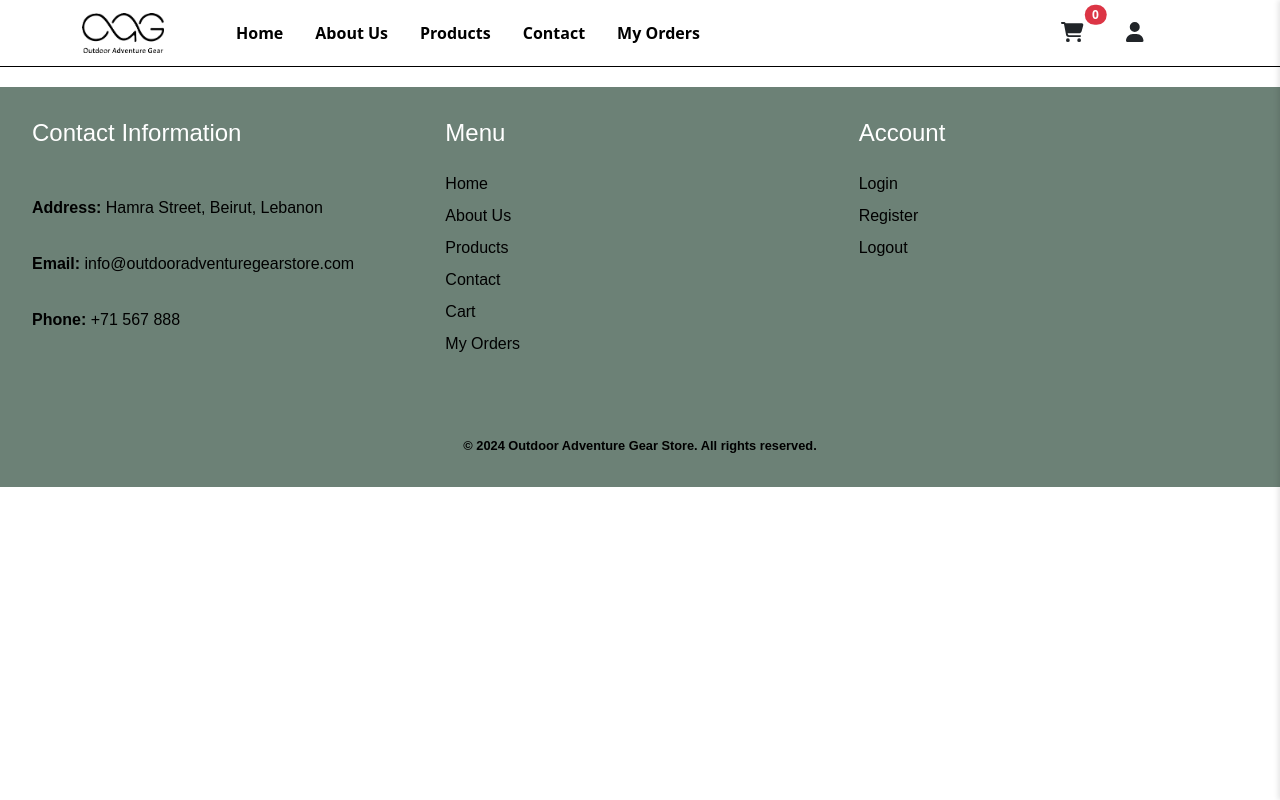
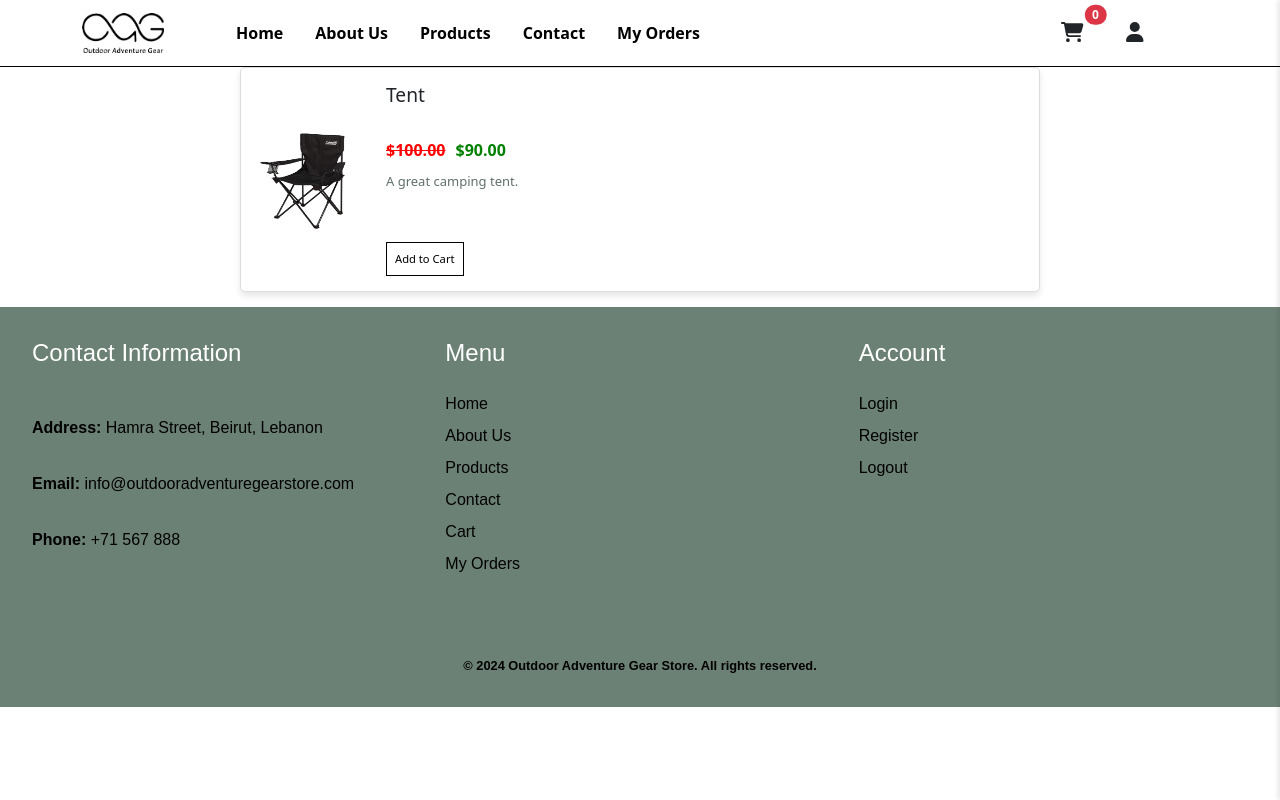
Before and after one commit to shamshussein/OAGS, a React (Create React App) app in the folder frontend/: page /orders in a window 1280 px wide. Built offline with nearby package versions, Linux system fonts and the light colour scheme.

Commit message:
structuring product page

```diff
--- a/frontend/package.json
+++ b/frontend/package.json
@@ -9,8 +9,8 @@
     "@fortawesome/react-fontawesome": "^0.2.2",
     "bootstrap": "^5.3.3",
     "cra-template": "1.2.0",
-    "react": "^18.3.1",
-    "react-dom": "^18.3.1",
+    "react": "^19.0.0",
+    "react-dom": "^19.0.0",
     "react-router-dom": "^7.1.1",
     "react-scripts": "5.0.1",
     "swiper": "^11.2.1"
--- a/frontend/src/App.js
+++ b/frontend/src/App.js
@@ -2,7 +2,7 @@ import { BrowserRouter as Router, Route, Routes } from "react-router-dom";
 import Header from './Components/NavBar/Header';
 import Hero from './Components/Home/Hero';
 import Footer from './Components/Footer/Footer';
-import Product from "./Components/Product/product";
+import Product from "./Components/Product/Product";
 
 function App() {
 
--- /dev/null
+++ b/frontend/src/Components/Product/Pagination.js
@@ -0,0 +1,23 @@
+import React from 'react';
+
+const Pagination = ({ currentPage, setCurrentPage, totalProducts }) => {
+    const productsPerPage = 5;
+    const totalPages = Math.ceil(totalProducts / productsPerPage);
+
+    const handleLoadMore = () => {
+        setCurrentPage(prevPage => prevPage + 1);
+    };
+
+    const handleShowLess = () => {
+        setCurrentPage(1);
+    };
+
+    return (
+        <div className="pagination-buttons">
+            {currentPage > 1 && <button className="show-less" onClick={handleShowLess}>Show Less</button>}
+            {currentPage < totalPages && <button className="load-more" onClick={handleLoadMore}>Load More</button>}
+        </div>
+    );
+};
+
+export default Pagination;
--- /dev/null
+++ b/frontend/src/Components/Product/ProductItem.js
@@ -0,0 +1,44 @@
+import React from 'react';
+
+const generateStars = (rating) => {
+    const fullStars = Math.floor(rating);
+    const halfStar = rating % 1 >= 0.5 ? <i className="fa fa-star" style={{ color: 'yellow' }} aria-hidden="true"></i> : null;
+    const emptyStars = 5 - fullStars - (halfStar ? 1 : 0);
+
+    return (
+        <>
+            {[...Array(fullStars)].map((_, i) => (
+                <i key={`full-${i}`} className="fa fa-star" style={{ color: 'rgba(245, 245, 78, 0.87)' }} aria-hidden="true"></i>
+            ))}
+            {halfStar}
+            {[...Array(emptyStars)].map((_, i) => (
+                <i key={`empty-${i}`} className="fa fa-star-o" style={{ color: 'rgba(245, 245, 78, 0.87)' }} aria-hidden="true"></i>
+            ))}
+        </>
+    );
+};
+
+
+const ProductItem = ({ product, discountPercentage }) => {
+    const discountedPrice = product.price * (1 - discountPercentage / 100);
+
+    return (
+        <li className="product-item">
+            <img src={product.image} alt={product.name} className="product-image" />
+            <div className="product-info">
+                <h2>{product.name}</h2><br />
+                <span className="original-price">${product.price.toFixed(2)}</span>
+                <span className="discounted-price">${discountedPrice.toFixed(2)}</span><br />
+                <p className="product-description">{product.description}</p><br />
+                <div className="product-sizes">
+                </div>
+                <button className="add-to-cart" data-id={product.id}>Add to Cart</button>
+            </div>
+            <div className="product-rating">
+                <span className="stars">{generateStars(product.rating || 5)}</span>
+            </div>
+        </li>
+    );
+};
+
+export default ProductItem;
--- /dev/null
+++ b/frontend/src/Components/Product/ProductList.js
@@ -0,0 +1,29 @@
+import React, { useState } from 'react';
+import ProductItem from './ProductItem';
+import Pagination from './Pagination';
+
+const ProductList = ({ products, discountPercentage }) => {
+    const productsPerPage = 5;
+    const [currentPage, setCurrentPage] = useState(1);
+
+    const renderPage = () => {
+        const start = (currentPage - 1) * productsPerPage;
+        const end = start + productsPerPage;
+        const paginatedProducts = products.slice(start, end);
+
+        return (
+            <>
+                <ul className="product-list">
+                    {paginatedProducts.map(product => (
+                        <ProductItem key={product.id} product={product} discountPercentage={discountPercentage} />
+                    ))}
+                </ul>
+                <Pagination currentPage={currentPage} setCurrentPage={setCurrentPage} totalProducts={products.length} />
+            </>
+        );
+    };
+
+    return <div>{renderPage()}</div>;
+};
+
+export default ProductList;
--- /dev/null
+++ b/frontend/src/Components/Product/Sidebar.js
@@ -0,0 +1,50 @@
+import React, { useState } from 'react';
+
+function Sidebar({ setFilteredProducts }) {
+  const [priceRange, setPriceRange] = useState(500);
+  const [categories, setCategories] = useState([]);
+
+  const applyFilters = () => {
+    setFilteredProducts(prevProducts => prevProducts.filter(product => product.price <= priceRange));
+  };
+
+  return (
+    <section className="sidebar">
+      <h3>Filter Products</h3><br />
+      <div className="filter-section">
+        <label htmlFor="price-range"><h2 style={{ fontSize: '1rem' }}>Price Range:</h2></label>
+        <input
+          type="range"
+          id="price-range"
+          min="0"
+          max="1000"
+          value={priceRange}
+          step="5"
+          onChange={(e) => setPriceRange(e.target.value)}
+        />
+        <span id="price-range-value">${priceRange}</span><br />
+      </div>
+
+      <aside className="categories">
+        <h2>Categories</h2><br />
+        <ul>
+          <li>
+            <input
+              type="checkbox"
+              id="camping"
+              value="Camping"
+              onChange={(e) => setCategories([...categories, e.target.value])}
+            />
+            <label htmlFor="camping">Camping</label>
+          </li>
+        </ul>
+      </aside>
+
+      <button id="apply-filters" className="apply-filters" onClick={applyFilters}>
+        Apply Filters
+      </button>
+    </section>
+  );
+}
+
+export default Sidebar;
--- a/frontend/src/Components/Product/product.js
+++ b/frontend/src/Components/Product/product.js
@@ -1,50 +1,32 @@
-import React from 'react'
-import "./products.css"
+import React, { useState } from 'react';
+import Sidebar from './Sidebar';
+import ProductList from './ProductList';
+import "./products.css";
 
-function Product(){
-    return(
-        <>
-        <section className="sidebar" id="sidebar">
-  <h3>Filter Products</h3><br/>
-  <div className="filter-section">
-      <label for="price-range"><h2 style={{fontSize: "1rem;"}}>Price Range:</h2></label>
-      <input type="range" id="price-range" min="0" max="1000" value="500" step="5"/>
-      <span id="price-range-value">$500</span> <br/>
-  </div>
+const products = [
+  {
+    id: 1,
+    name: 'Tent',
+    price: 100,
+    category: 'Camping',
+    rating: 4.5,
+    image: '/assets/images/camping/Camping chair.jpg',
+    description: 'A great camping tent.',
+    isSized: true,
+  },
+];
 
-  <aside className="categories">
-      <h2>Categories</h2><br/>
-      <ul>
-          <li>
-              <input type="checkbox" id="camping" value="Camping" className="category-filter"/>
-              <label for="camping">Camping</label>
-          </li>
-          <li>
-              <input type="checkbox" id="hiking" value="Hiking" className="category-filter"/>
-              <label for="hiking">Hiking</label>
-          </li>
-          <li>
-              <input type="checkbox" id="travel" value="Travel" className="category-filter"/>
-              <label for="travel">Travel</label>
-          </li>
-          <li>
-              <input type="checkbox" id="survival" value="Survival" className="category-filter"/>
-              <label for="survival">Survival</label>
-          </li>
-      </ul>
-  </aside>
-  <button id="apply-filters" className="apply-filters">Apply Filters</button>
-</section>
+function Product() {
+  const [filteredProducts, setFilteredProducts] = useState(products);
 
-<div className="filter-icon-container">
-  <i className="bx bx-filter-alt" id="filter-icon"></i>
-</div>
-
-    <section>
-        <ul id="product-list" className="product-list"></ul>
-    </section>
-        </>
-    )
+  return (
+    <>
+    <div className="product-container">
+      <Sidebar setFilteredProducts={setFilteredProducts} />
+      <ProductList products={filteredProducts} discountPercentage={10} />
+      </div>
+      </>
+  );
 }
 
 export default Product;
```
Also changed, not shown: 1 other file (tests, documents, lock files or other folders).
